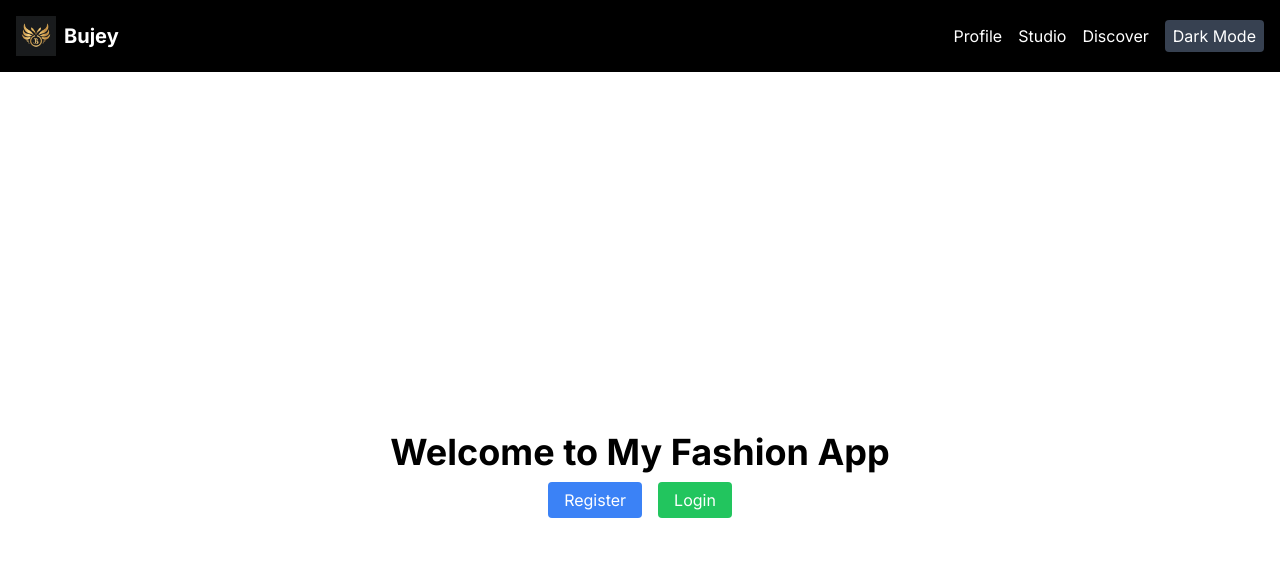
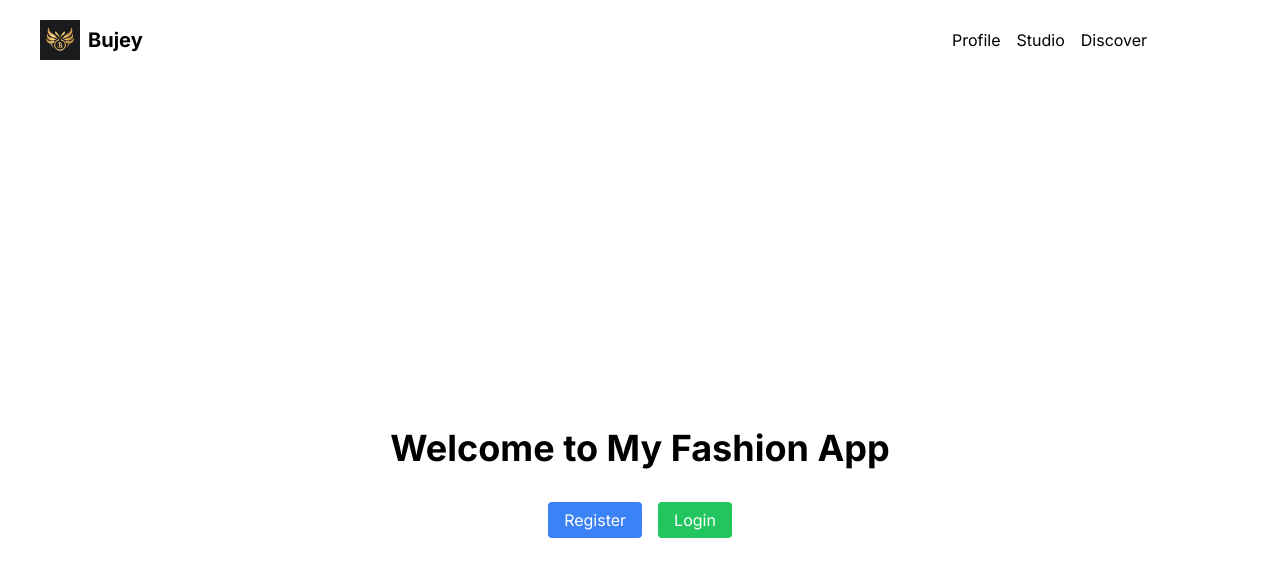
Before and after one commit to bgotz01/my-fashion-app, a Next.js app: page / in a window 1280 px wide. Shown: the top 576 px of the page. Built offline with nearby package versions, Linux system fonts and the light colour scheme.

Commit message:
fix some mode issue

```diff
--- a/src/app/components/Navbar.tsx
+++ b/src/app/components/Navbar.tsx
@@ -28,7 +28,7 @@ const NavBar = () => {
   }, []);
 
   return (
-    <nav className="bg-black p-4">
+    <nav className="px-10 py-5">
       <div className="container mx-auto flex justify-between items-center">
         <Link href="/" className="flex items-center space-x-2">
           <Image
@@ -38,36 +38,25 @@ const NavBar = () => {
             height={40}
             className="w-10 h-10"
           />
-          <div className="text-white text-xl font-bold">Bujey</div>
+          <div className={` text-xl font-bold  text-${theme==="light" ? "black":"white"}`}>Bujey</div>
         </Link>
-        <div className="space-x-4 flex items-center">
-          <Link href="/dashboard" className="text-white hidden sm:inline">
+        <div className={`space-x-4 flex items-center text-${theme==="light" ? "black":"white"} `}>
+          <Link href="/dashboard" className=" hidden sm:inline">
             Profile
           </Link>
-          <Link href="/studio" className="text-white hidden sm:inline">
+          <Link href="/studio" className="hidden sm:inline">
             Studio
           </Link>
-          <Link href="/discover/collections" className="text-white hidden sm:inline">
+          <Link href="/discover/collections" className=" hidden sm:inline">
             Discover
           </Link>
           <button
             onClick={toggleTheme}
-            className="bg-gray-700 text-white px-2 py-1 rounded"
-          >
-            {theme === 'light' ? 'Dark Mode' : 'Light Mode'}
+            className={`bg-${theme==="light"? "neutral-800":"gray-600"} text-${theme==="light" ? "white":"white"} px-2 py-1 rounded hover:bg-${theme==="light"? "neutral-600":"gray-700"}`}
+            >
+            Themes
           </button>
         </div>
-      </div>
-      <div className="container mx-auto flex justify-between items-center sm:hidden mt-2">
-        <Link href="/dashboard" className="text-white">
-          Profile
-        </Link>
-        <Link href="/studio" className="text-white">
-          Studio
-        </Link>
-        <Link href="/discover/collections" className="text-white">
-          Discover
-        </Link>
       </div>
     </nav>
   );
--- a/src/app/context/ThemeContext.tsx
+++ b/src/app/context/ThemeContext.tsx
@@ -25,10 +25,14 @@ export const ThemeProvider: React.FC<{ children: React.ReactNode }> = ({ childre
     console.log("Applying theme:", theme);
     if (theme === 'dark') {
       document.documentElement.classList.add('dark');
+      document.getElementsByTagName('h1')[0].style.color = 'white';
       document.documentElement.classList.remove('light');
+
     } else {
       document.documentElement.classList.add('light');
+      document.getElementsByTagName('h1')[0].style.color = 'black';
       document.documentElement.classList.remove('dark');
+
     }
     localStorage.setItem('theme', theme);
   }, [theme]);
--- a/src/app/page.tsx
+++ b/src/app/page.tsx
@@ -3,8 +3,8 @@ import Link from 'next/link';
 const HomePage = () => {
   return (
     <div className="min-h-screen flex flex-col items-center justify-center">
-      <h1 className="text-4xl font-bold mb-4">Welcome to My Fashion App</h1>
-      <div className="space-x-4">
+      <h1 className="text-4xl font-bold mb-4 ">Welcome to My Fashion App</h1>
+      <div className="space-x-4 pt-6">
         <Link href="/register" className="bg-blue-500 text-white px-4 py-2 rounded">
           Register
         </Link>
```
